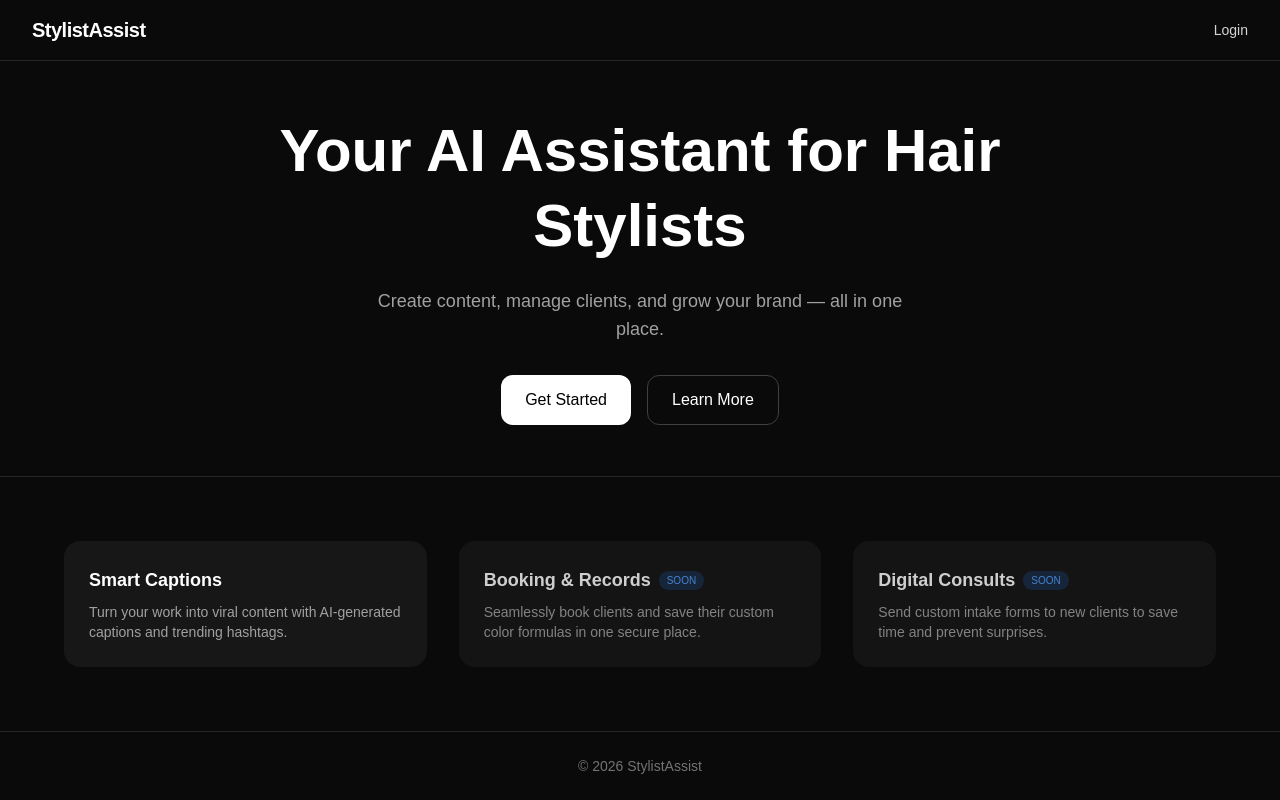
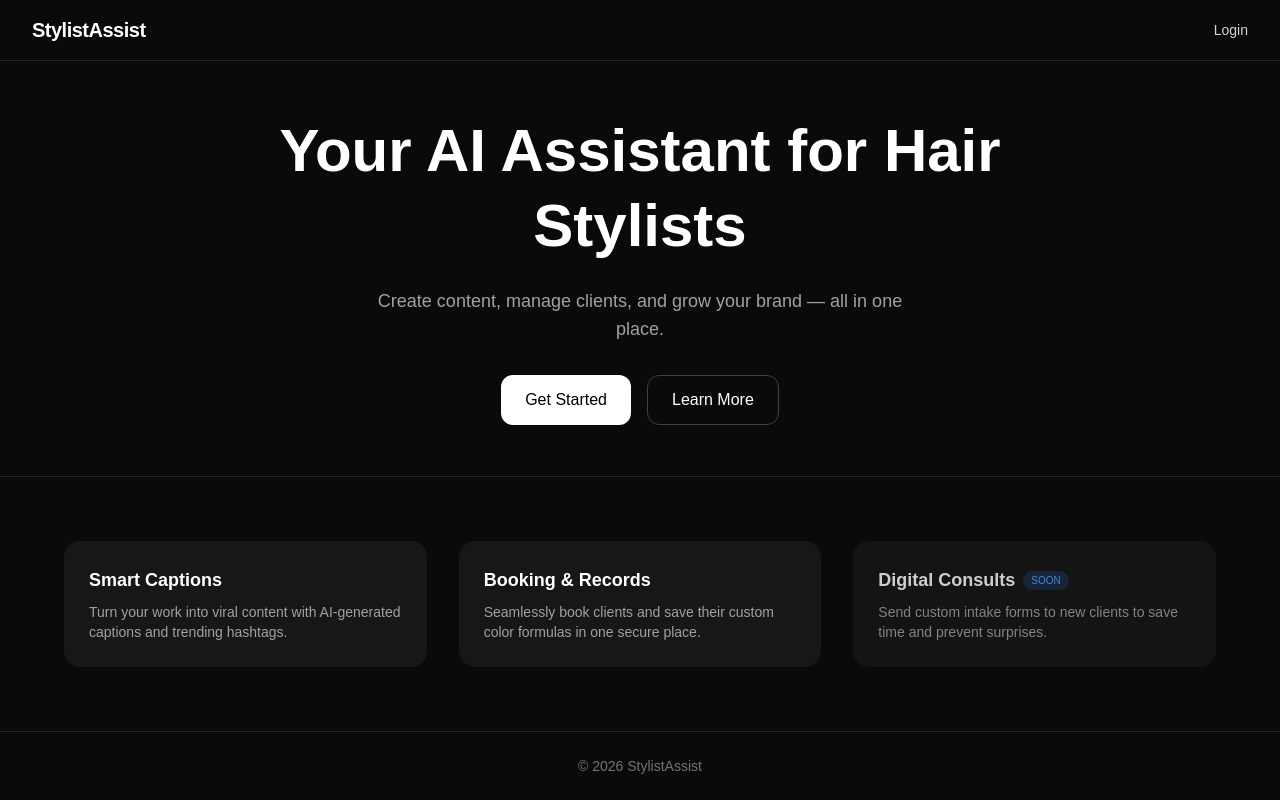
Before and after one commit to tylerboutwell/stylist-assist, a Next.js app in the folder frontend/: page / in a window 1280 px wide. Built offline with nearby package versions, Linux system fonts and the light colour scheme.

Commit message:
make booking page on homepage accessible

```diff
--- a/frontend/app/page.tsx
+++ b/frontend/app/page.tsx
@@ -38,15 +38,14 @@ export default function Home() {
                       </div>
                   </Link>
 
-          <div className="bg-neutral-900 p-6 rounded-2xl border border-transparent opacity-80 cursor-not-allowed">
-            <div className="flex items-center gap-2">
-              <h3 className="text-lg font-semibold">Booking & Records</h3>
-              <span className="text-[10px] bg-blue-500/20 text-blue-400 px-2 py-0.5 rounded-full uppercase">Soon</span>
-            </div>
+                  <Link href='/booking' className='group'>
+                      <div className="bg-neutral-900 p-6 rounded-2xl border border-transparent group-hover:border-neutral-700 transition-all duration-200 h-full">
+                          <h3 className="text-lg font-semibold group-hover:text-blue-400 transition-colors">Booking & Records</h3>
                           <p className="text-neutral-400 mt-2 text-sm">
                               Seamlessly book clients and save their custom color formulas in one secure place.
                           </p>
                       </div>
+                  </Link>
 
                   <div className="bg-neutral-900 p-6 rounded-2xl border border-transparent opacity-80 cursor-not-allowed">
                       <div className="flex items-center gap-2">
```
Lines whose indentation alone changed are shown as unchanged.
